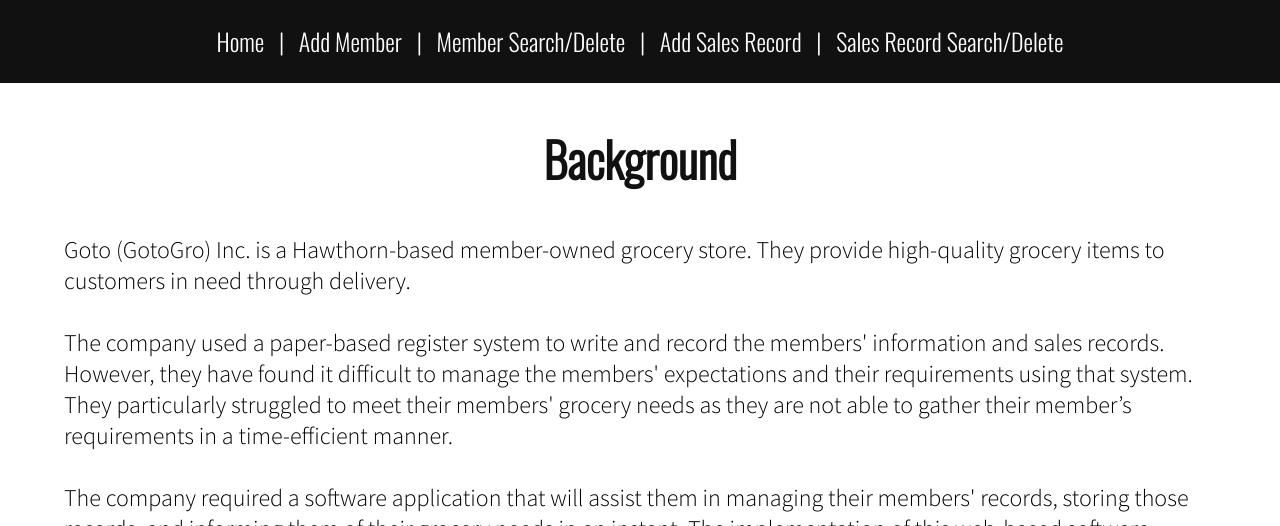
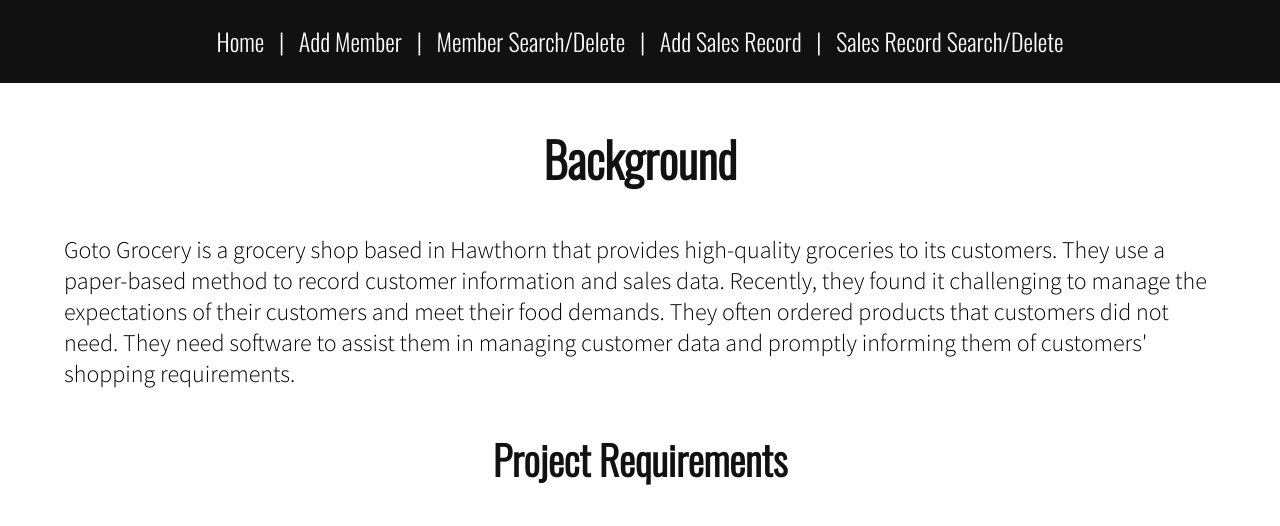
Before and after one commit to zu-nafi/GotoGro-MRM, a PHP site: page / in a window 1280 px wide. Shown: the part 321-847 px from the top of the page. Run offline with PHP 8.4, Linux system fonts and the light colour scheme.

Commit message:
Update index.php

```diff
--- a/index.php
+++ b/index.php
@@ -2,20 +2,19 @@
 <html lang="en">
     <head>
         <meta charset="UTF-8"/>
-        <meta name="description" content="Managing Software Projects"/>
-        <meta name="keywords" content="HTML, CSS, Grocery, MRM, Project"/>
+
         <link href= "style.css" rel="stylesheet" />
         <link rel="preconnect" href="https://fonts.gstatic.com">
         <link href="https://fonts.googleapis.com/css2?family=Oswald:wght@300&family=Source+Sans+Pro:wght@300&display=swap" rel="stylesheet">
 
-        <title>Goto Gro MRM</title>
+        <title>GotoGro-MRM</title>
     </head>
 
     <body>
         <div id="header">
             <div id="titleboxone"></div>
                 <div id="titleboxtwo">
-                    <h1 id="titleheading">Goto Grocery</h1>
+                    <h1 id="titleheading">GotoGro-MRM</h1>
                 </div>
             </div>
 
@@ -32,19 +31,20 @@
         <div>
             <h2>Background</h2>
             <p id="homebody">
-                Goto (GotoGro) Inc. is a Hawthorn-based member-owned grocery store. They provide high-quality grocery items to customers in need through delivery.<br/><br/>
-                The company used a paper-based register system to write and record the members' information and sales records. However, they have found it difficult to manage the members' expectations and their requirements using that system. They particularly struggled to meet their members' grocery needs as they are not able to gather their member’s requirements in a time-efficient manner. <br/><br/>
-                The company required a software application that will assist them in managing their members' records, storing those records, and informing them of their grocery needs in an instant. The implementation of this web-based software system can help them solve all these problems.
+                Goto Grocery is a grocery shop based in Hawthorn that provides high-quality groceries to its customers. They use a paper-based method to record customer information and sales data. Recently, they found it challenging to manage the expectations of their customers and meet their food demands. They often ordered products that customers did not need.
+				They need software to assist them in managing customer data and promptly informing them of customers' shopping requirements.
+
             </p>
 
             <h3>Project Requirements</h3>
             <p id="homebodyp">
-                The GotoGro-MRM project is a graphical user application that will manage member grocery order details and sales records. To be able to fulfill the requirements of GotoGro, the software will need to track customer purchases and product stock. <br/><br/>
-                This will require a database system which will read and store data from user input from a graphical user interface for data input. The software will have to contain multiple databases, one for storing purchases and sales, and another that will record member details. The graphical interface will allow the user to add, search, edit, and delete both member records and sale records.<br/><br/>
-                The software will also be able to generate reports of the data that can be converted into a CSV format to easily identify how much stock of each item will be needed based on demand.
+                The Members Record Management (MRM) software will replace the current paper-based system for record-keeping. The software will feature GUI (Graphical User Interface) that will be user-friendly and will display member, sales and item records.
+				The software will solve many persistent problems associated with the previous data storage system (Book-based system). The programme must feature cloud storage and a user-friendly Graphical User Interface (GUI). It should also display record history and be categorised in a variety of ways.
+
             </p>
             <img src="grocerystore.jpeg" id="groceryimage" />
         </div>
 
+
     </body>
 </html>
```
